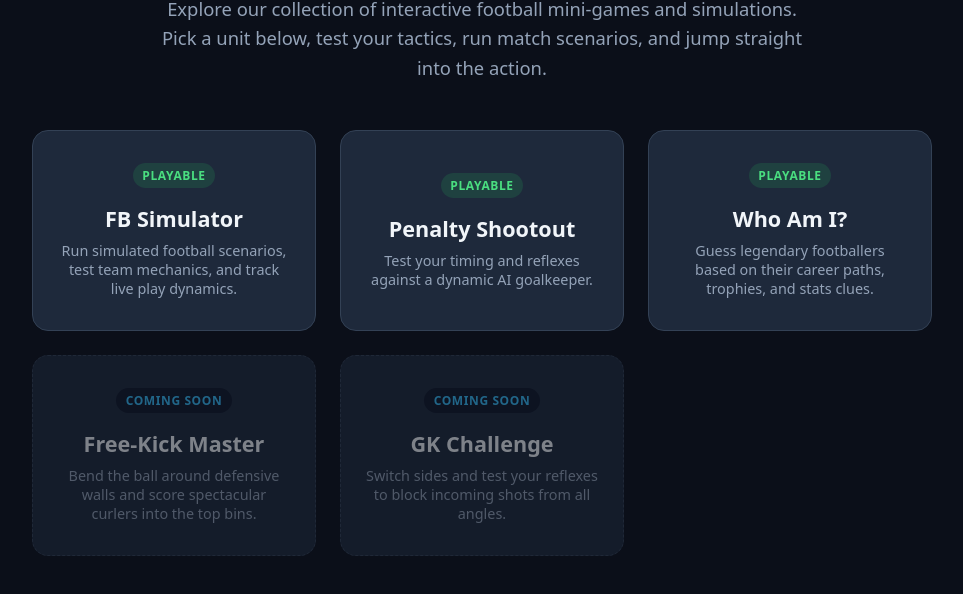
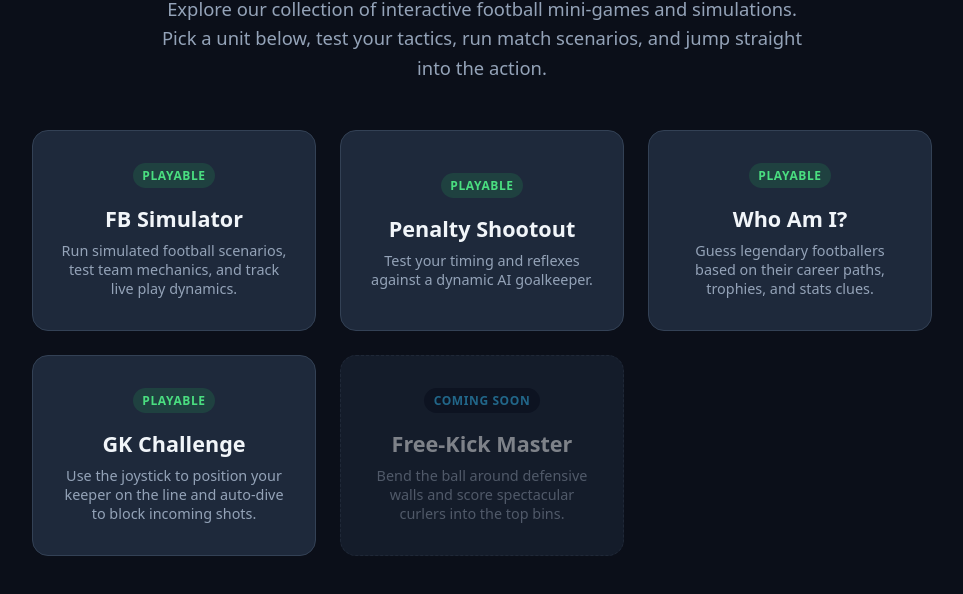
Before and after one commit to imzerocg/Football.fun, a plain HTML site: page index.html in a window 1280 px wide. Shown: the part 146-740 px from the top of the page, without its empty margins (158-1121 px from the left). Drawn offline with Linux system fonts and the light colour scheme.

Commit message:
Revise mini game section and remove GK Challenge placeholder
Updated the mini game section to reflect active games and removed the placeholder for GK Challenge.

```diff
--- a/index.html
+++ b/index.html
@@ -138,11 +138,18 @@
         <p>Test your timing and reflexes against a dynamic AI goalkeeper.</p>
       </a>
 
-      <!-- Mini Game 3 (Active - Who Am I?) -->
+      <!-- Mini Game 3 (Active) -->
       <a href="https://ashamed-adventurous-cookies--falah123is.replit.app" target="_blank" rel="noopener noreferrer" class="card">
         <span class="badge active">Playable</span>
         <h2>Who Am I?</h2>
         <p>Guess legendary footballers based on their career paths, trophies, and stats clues.</p>
+      </a>
+
+      <!-- Mini Game 4 (Active - GK Challenge) -->
+      <a href="https://gkchallenge.lovable.app" target="_blank" rel="noopener noreferrer" class="card">
+        <span class="badge active">Playable</span>
+        <h2>GK Challenge</h2>
+        <p>Use the joystick to position your keeper on the line and auto-dive to block incoming shots.</p>
       </a>
 
       <!-- Placeholder: Free Kick -->
@@ -151,13 +158,6 @@
         <h2>Free-Kick Master</h2>
         <p>Bend the ball around defensive walls and score spectacular curlers into the top bins.</p>
       </div>
-
-      <!-- Placeholder: GK Challenge -->
-      <div class="card disabled">
-        <span class="badge">Coming Soon</span>
-        <h2>GK Challenge</h2>
-        <p>Switch sides and test your reflexes to block incoming shots from all angles.</p>
-      </div>
     </div>
   </div>
 
```
